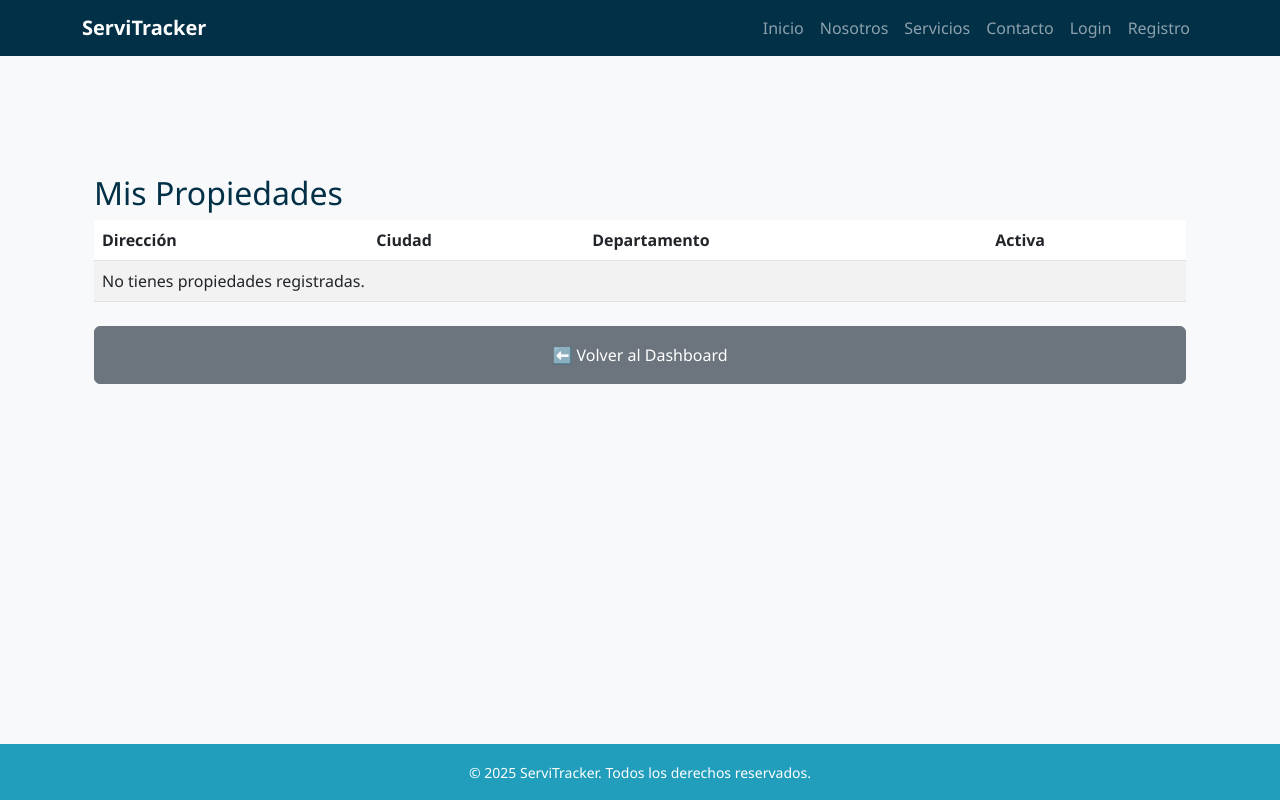
After one commit to SasukeT4Codes/ServiTracker-2, a Django app: template templates/propiedades/mis_propiedades.html in a window 1280 px wide. The commit adds this page. Run offline with Django 3.2, Linux system fonts and the light colour scheme; the template is opened without the code that fills it, so the values that code supplies are empty.

Commit message:
wasdadasd

```diff
--- a/propiedades/urls.py
+++ b/propiedades/urls.py
@@ -2,7 +2,13 @@ from django.urls import path
 from . import views
 
 urlpatterns = [
+    # Listado global (admin/staff)
     path('', views.lista_propiedades, name='lista_propiedades'),
+
+    # Listado propio (ciudadano)
+    path('mis/', views.mis_propiedades, name='mis_propiedades'),
+
+    # CRUD admin/staff
     path('crear/', views.crear_propiedad, name='crear_propiedad'),
     path('<int:pk>/editar/', views.editar_propiedad, name='editar_propiedad'),
     path('<int:pk>/eliminar/', views.eliminar_propiedad, name='eliminar_propiedad'),
--- /dev/null
+++ b/templates/propiedades/mis_propiedades.html
@@ -0,0 +1,38 @@
+{% extends 'base.html' %}
+{% block title %}Mis Propiedades | ServiTracker{% endblock %}
+
+{% block content %}
+<div class="container my-5">
+    <h2 class="text-blue-dark">Mis Propiedades</h2>
+
+    <table class="table table-striped">
+        <thead>
+            <tr>
+                <th>Dirección</th>
+                <th>Ciudad</th>
+                <th>Departamento</th>
+                <th>Activa</th>
+            </tr>
+        </thead>
+        <tbody>
+            {% for p in propiedades %}
+            <tr>
+                <td>{{ p.direccion }}</td>
+                <td>{{ p.ciudad }}</td>
+                <td>{{ p.departamento }}</td>
+                <td>{{ p.activa|yesno:"Sí,No" }}</td>
+            </tr>
+            {% empty %}
+            <tr><td colspan="4">No tienes propiedades registradas.</td></tr>
+            {% endfor %}
+        </tbody>
+    </table>
+
+    <!-- Botón volver -->
+    <div class="mt-4">
+        <a href="{% url 'dashboard_ciudadano' %}" class="btn btn-secondary w-100 py-3">
+            ⬅️ Volver al Dashboard
+        </a>
+    </div>
+</div>
+{% endblock %}
--- a/templates/usuarios/dashboard_ciudadano.html
+++ b/templates/usuarios/dashboard_ciudadano.html
@@ -14,7 +14,7 @@
                 <div class="card-body text-center">
                     <h5 class="card-title">🏠 Mis Propiedades</h5>
                     <p class="card-text">Consulta tus propiedades registradas.</p>
-                    <a href="{% url 'lista_propiedades' %}" class="btn btn-blue-mid w-100">Ver propiedades</a>
+                    <a href="{% url 'mis_propiedades' %}" class="btn btn-blue-mid w-100">Ver propiedades</a>
                 </div>
             </div>
         </div>
```
Also changed, not shown: propiedades/views.py (+9 -1 lines).
